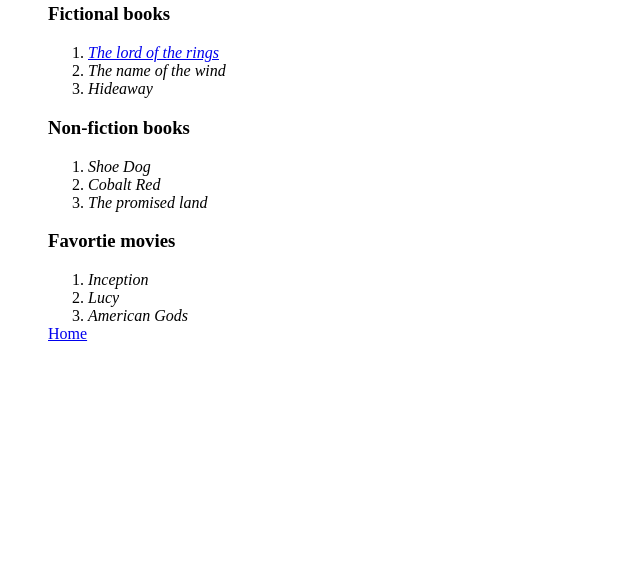
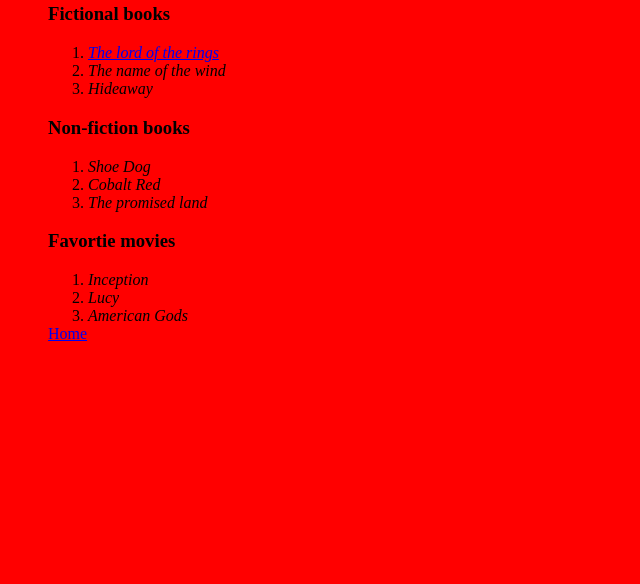
Before and after one commit to yaredow/Personal_website, a plain HTML site: page Books_and_movies.html in a window 1280 px wide. Shown: the part 216-800 px from the top of the page, without its empty margins (0-640 px from the left). Drawn offline with Linux system fonts and the light colour scheme.

Commit message:
Change the background color to red

```diff
--- a/Books_and_movies.html
+++ b/Books_and_movies.html
@@ -5,7 +5,7 @@
 
     <title>Favorite books and movies</title>
 </head>
-<body style="background-color: BBD6B8;">
+<body style="background-color: red;">
     <form action="/process-form.php" method="POST">
         <label>Do you prefer cats or dogs?</label><br>
         <input type="radio" id="cats" name="pets" value="cats">
```
